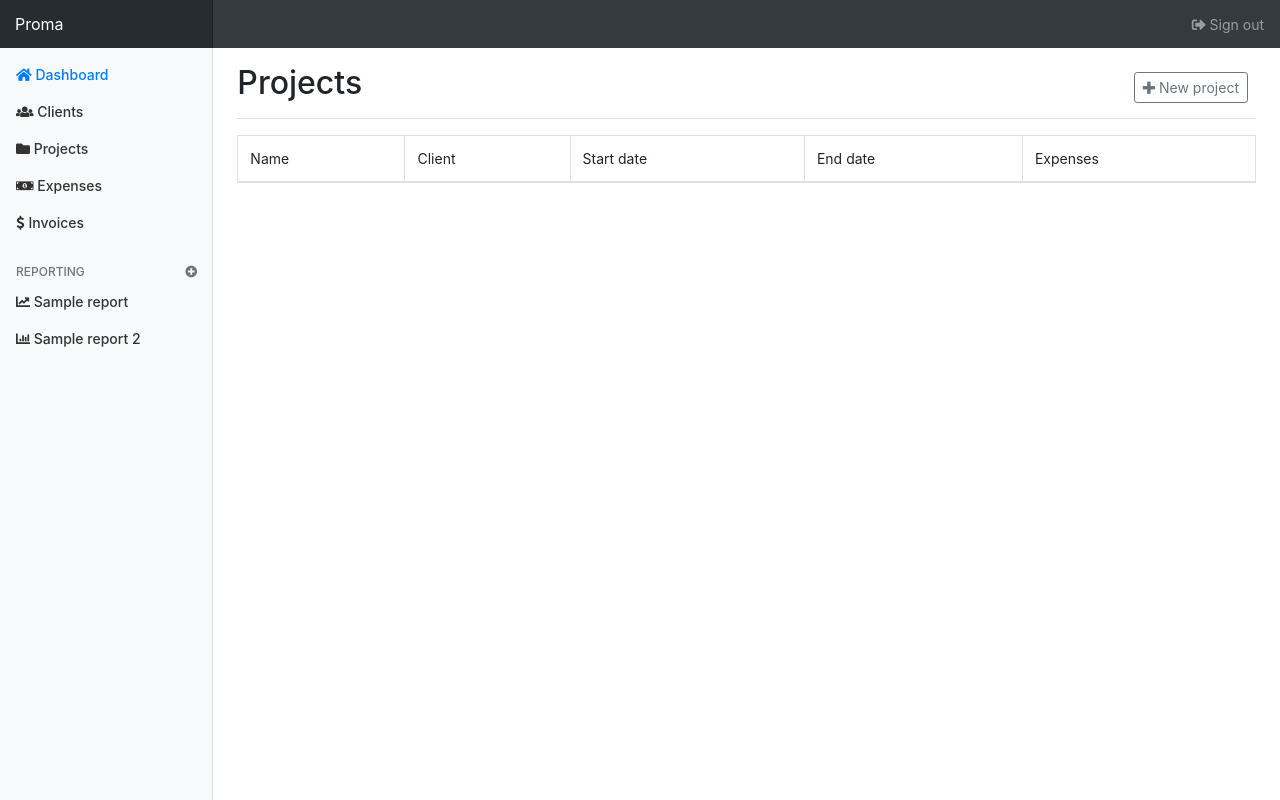
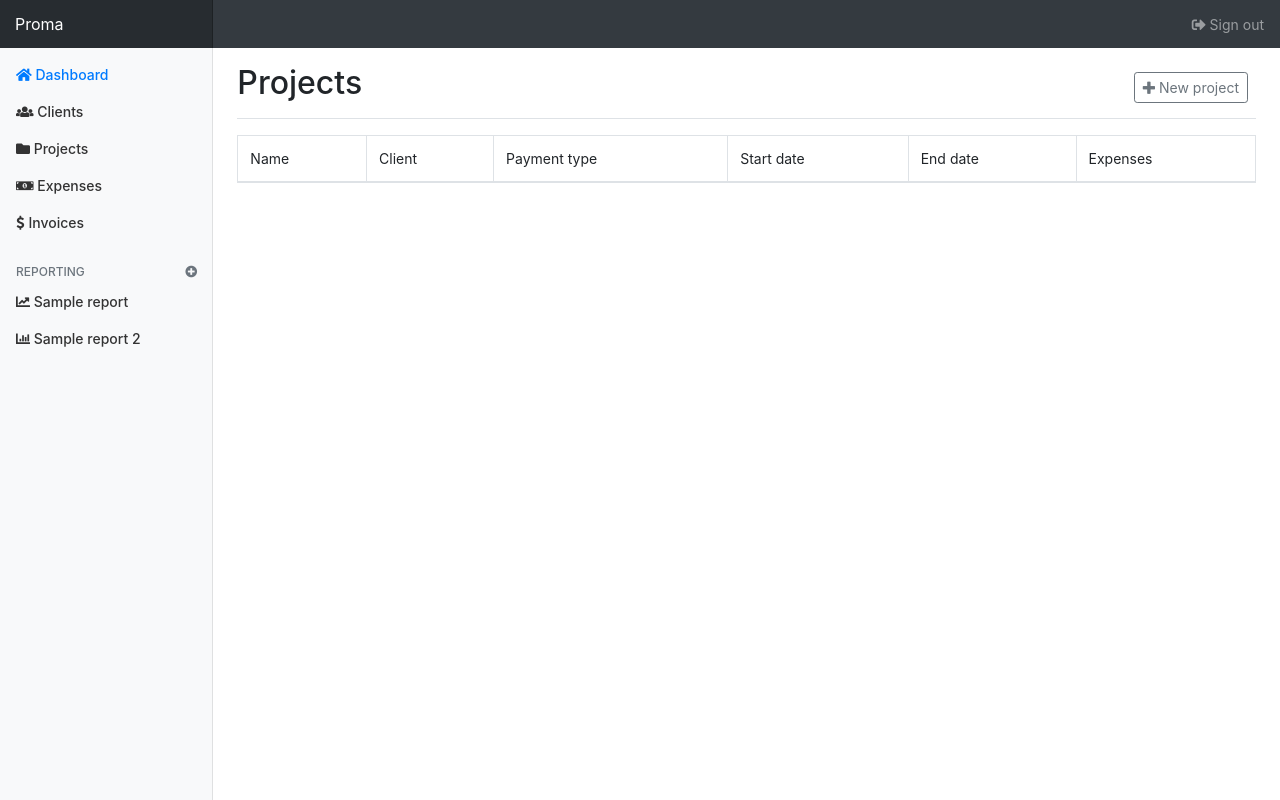
Before and after one commit to erickgnavar/proma, a Django app: template proma/templates/projects/project_list.html in a window 1280 px wide. Run offline with Django 3.2, Linux system fonts and the light colour scheme; the template is opened without the code that fills it, so the values that code supplies are empty; some libraries are stand-ins or nearby versions.

Commit message:
Add payment type to project list page

```diff
--- a/proma/templates/projects/project_list.html
+++ b/proma/templates/projects/project_list.html
@@ -21,6 +21,7 @@
           <tr>
             <td>{% trans 'Name' %}</td>
             <td>{% trans 'Client' %}</td>
+            <td>{% trans 'Payment type' %}</td>
             <td>{% trans 'Start date' %}</td>
             <td>{% trans 'End date' %}</td>
             <td>{% trans 'Expenses' %}</td>
@@ -36,6 +37,7 @@
               </a>
             </td>
             <td>{{ project.client }}</td>
+            <td>{{ project.get_payment_type_display }}</td>
             <td>{{ project.start_date }}</td>
             <td>{{ project.end_date|default_if_none:'' }}</td>
             <td>{{ project.expenses_amount|default_if_none:'0.00' }}</td>
```
